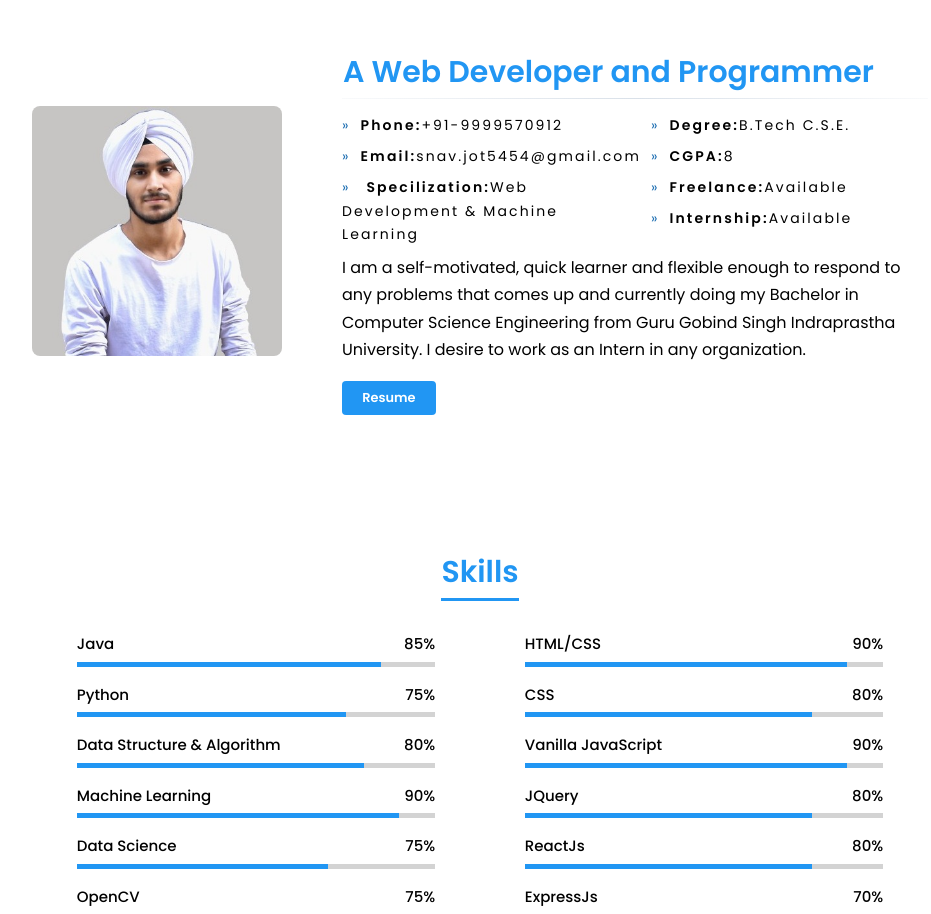
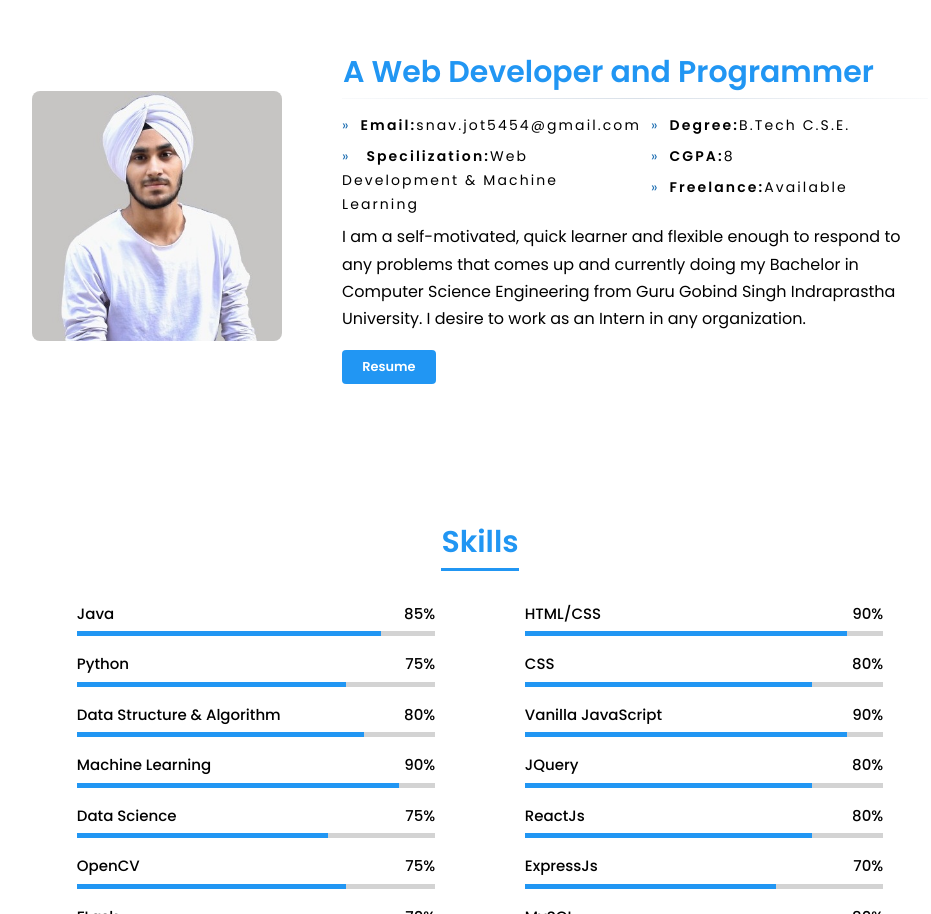
Before and after one commit to Navu4/NavjotSingh-porfolio, a plain HTML site: page index.html in a window 1280 px wide. Shown: the part 954-1868 px from the top of the page, without its empty margins (160-1091 px from the left). Drawn offline with nearby package versions, Linux system fonts and the light colour scheme.

Commit message:
Update index.html

```diff
--- a/index.html
+++ b/index.html
@@ -138,7 +138,6 @@
                 </div>
                 <div class="about_list">
                   <ul>
-                    <li><strong>Phone:</strong>+91-9999570912</li>
                     <li><strong>Email:</strong>snav.jot5454@gmail.com</li>
                     <li>
                       <strong>Specilization:</strong>Web Development & Machine
@@ -149,7 +148,6 @@
                     <li><strong>Degree:</strong>B.Tech C.S.E.</li>
                     <li><strong>CGPA:</strong>8</li>
                     <li><strong>Freelance:</strong>Available</li>
-                    <li><strong>Internship:</strong>Available</li>
                   </ul>
                 </div>
 
```
